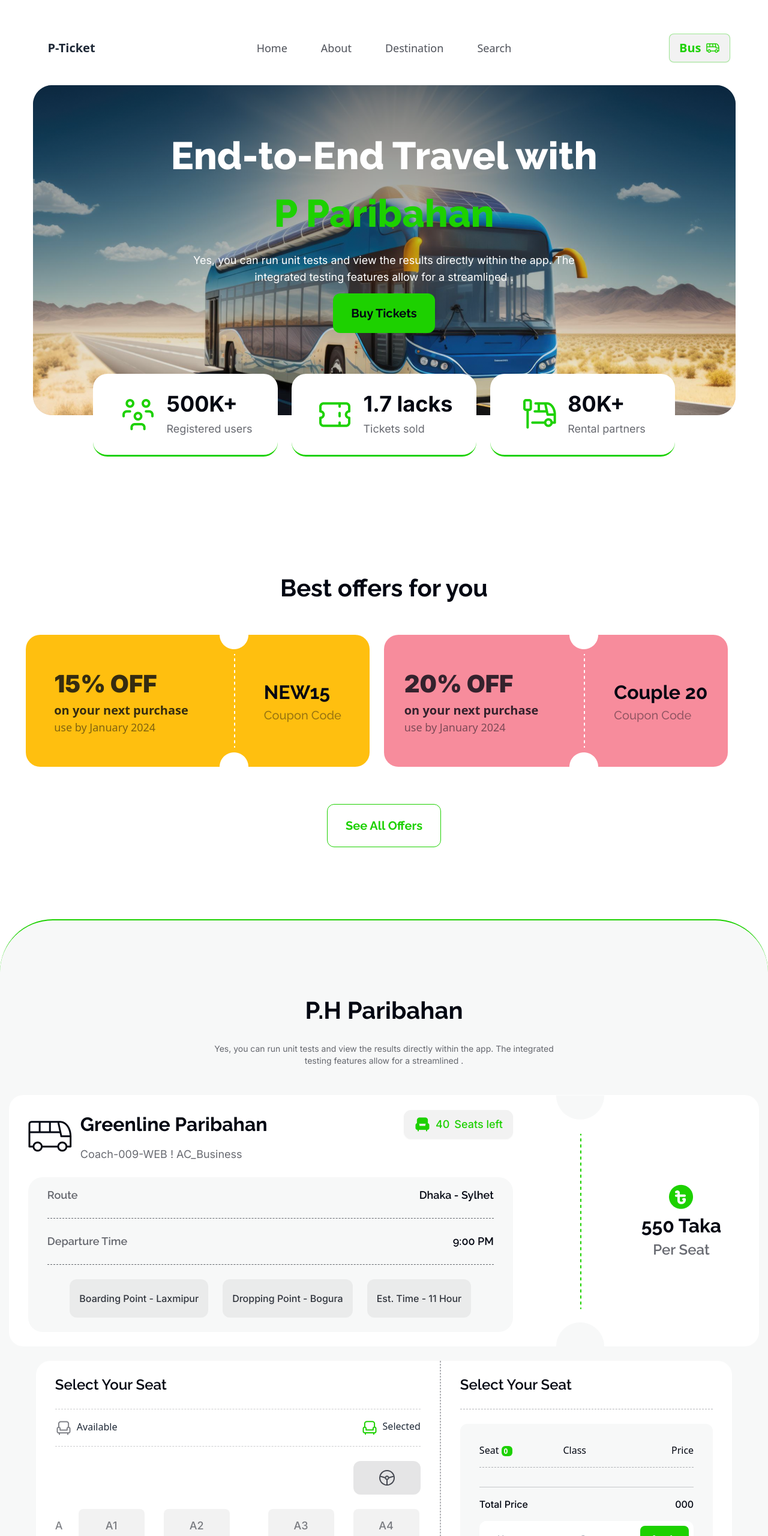
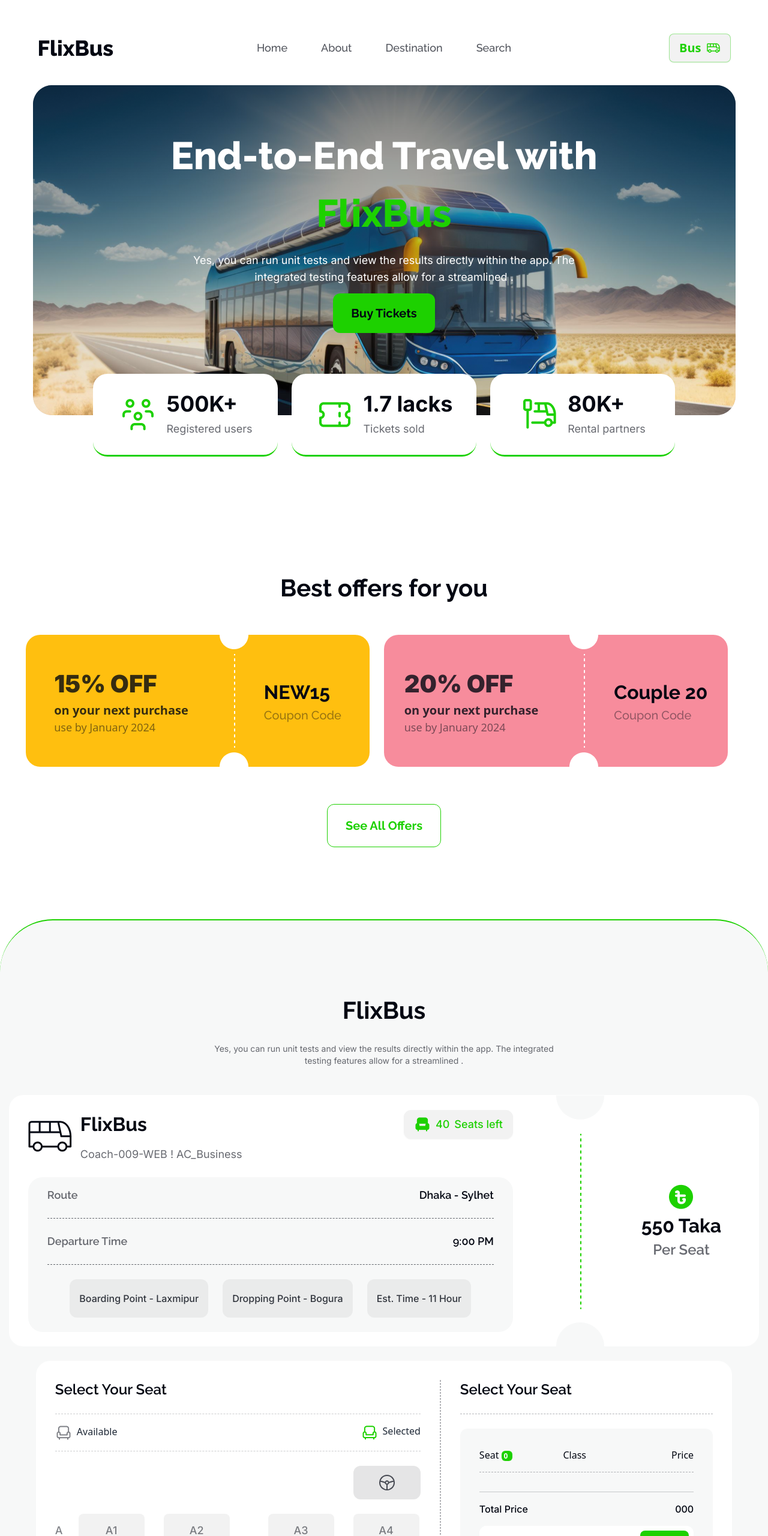
Before and after one commit to rijviislam/ph-assignment-5-smart-ticketing, a plain HTML site: page index.html in a window 1280 px wide. Shown: the top 2560 px of the page at 60% size. Drawn offline with nearby package versions, Linux system fonts and the light colour scheme.

Commit message:
feat: chnage the name

```diff
--- a/index.html
+++ b/index.html
@@ -91,20 +91,28 @@
               <li><a>Search</a></li>
             </ul>
           </div>
-          <a class="btn btn-ghost text-xl">P-Ticket</a>
+          <a class="text-4xl font_two font-extrabold text-[#030712]">FlixBus</a>
         </div>
         <div class="navbar-center hidden lg:flex">
           <ul class="flex gap-14 px-1">
-            <li class="cursor-pointer text-[#030712b3] font-medium text-lg">
+            <li
+              class="cursor-pointer text-[#030712b3] font_two font-medium text-lg"
+            >
               <a>Home</a>
             </li>
-            <li class="cursor-pointer text-[#030712b3] font-medium text-lg">
+            <li
+              class="cursor-pointer text-[#030712b3] font_two font-medium text-lg"
+            >
               <a>About</a>
             </li>
-            <li class="cursor-pointer text-[#030712b3] font-medium text-lg">
+            <li
+              class="cursor-pointer text-[#030712b3] font_two font-medium text-lg"
+            >
               <a>Destination</a>
             </li>
-            <li class="cursor-pointer text-[#030712b3] font-medium text-lg">
+            <li
+              class="cursor-pointer text-[#030712b3] font_two font-medium text-lg"
+            >
               <a>Search</a>
             </li>
           </ul>
@@ -132,7 +140,7 @@
           <div class="absolute top-[70px] text-center">
             <h1 class="font_two text-[64px] font-extrabold text-[#FFF]">
               End-to-End Travel with <br />
-              <span class="text-[#1DD100]">P Paribahan</span>
+              <span class="text-[#1DD100]">FlixBus</span>
             </h1>
             <p class="mt-4 mb-8 text-[#FFF] font_one font-normal text-lg">
               Yes, you can run unit tests and view the results directly within
@@ -267,7 +275,7 @@
         class="w-full border-t-[2px] border-[#1DD100] rounded-[88px] mt-[120px] bg-[#F7F8F8] flex flex-col items-center"
       >
         <h1 class="mt-[120px] font_two text-[40px] font-bold text-[#030712]">
-          P.H Paribahan
+          FlixBus
         </h1>
         <p
           class="lg:w-[735px] mt-6 text-center font-normal text-sm font_one text-[#03071299]"
@@ -286,7 +294,7 @@
                 <img src="./assets/bus-logo.png" alt="" />
                 <div class="flex flex-col gap-3">
                   <h1 class="font_two font-bold text-[32px] text-[#030712]">
-                    Greenline Paribahan
+                    FlixBus
                   </h1>
                   <p class="font_one text-lg font-normal text-[#03071299]">
                     Coach-009-WEB ! AC_Business
@@ -358,10 +366,10 @@
           </div>
         </div>
         <!-- SEAT COLLECTION  -->
-        <div class="flex bg-[#FFF] px-8 mb-[120px] rounded-3xl pb-8">
+        <div class="flex bg-[#FFF] px-8 mb-[120px] rounded-3xl py-8">
           <div class="">
             <div class="">
-              <h1 class="text-[#030712] py-6 font_two font-semibold text-2xl">
+              <h1 class="text-[#030712] pb-6 font_two font-semibold text-2xl">
                 Select Your Seat
               </h1>
               <div
@@ -758,14 +766,14 @@
           <p class="border border-dashed border-[#0307144d] mx-8 w-[1px]"></p>
 
           <!-- DYNAMIC SET CHART  TITLE-->
-          <div>
+          <div class="">
             <h1
-              class="text-[#030712] border-b border-dashed border-[#0307144d] py-6 font_two font-semibold text-2xl mb-6"
+              class="text-[#030712] pb-6 border-b border-dashed border-[#0307144d] font_two font-semibold text-2xl"
             >
               Select Your Seat
             </h1>
             <!-- DYNAMIC SET CHART  -->
-            <div class="bg-[#F7F8F8] p-8 rounded-xl">
+            <div class="bg-[#F7F8F8] p-8 rounded-xl mt-6">
               <div class="flex flex-col border-b-dashed border-[#0307124d]">
                 <div
                   class="flex pb-4 border-b border-dashed border-[#0307144d]"
@@ -944,11 +952,13 @@
     >
       <div class="flex justify-between items-center">
         <nav class="flex gap-4 flex-col">
-          <h6 class="footer-title font-extrabold text-4xl font_two text-white">
-            P-Ticket
+          <h6
+            class="footer-title font-extrabold text-4xl font_two text-white cursor-pointer"
+          >
+            FlixBus
           </h6>
           <div class="font-normal text-lg text-[#ffffffcc]">
-            P-Ticket is a digital platform to make your <br />
+            FlixBus is a digital platform to make your <br />
             daily commuting better.
           </div>
         </nav>
@@ -967,13 +977,15 @@
           @all rights reserved, P-Ticket services limited.2024
         </p>
         <div class="flex items-center gap-8">
-          <p class="text-base font-medium font_one text-[#FFF]">
+          <p class="text-base font-medium cursor-pointer font_one text-[#FFF]">
             Terms & condition
           </p>
-          <p class="text-base font-medium font_one text-[#FFF]">
+          <p class="text-base font-medium cursor-pointer font_one text-[#FFF]">
             Return & refund policy
           </p>
-          <p class="text-base font-medium font_one text-[#FFF]">
+          <p
+            class="text-base font-medium cursor-pointer cursor-pointerfont_one text-[#FFF]"
+          >
             Privacy policy
           </p>
         </div>
--- a/myscript.js
+++ b/myscript.js
@@ -6,7 +6,6 @@ let totalCountedSeats = parseInt(countSeats);
 const input = document.getElementById("inp");
 const applyBtn = document.getElementById("apply");
 
-// coupon //
 
 function setSeatBgColor(seatId) {
   const seat = document.getElementById(seatId);
@@ -60,7 +59,6 @@ for (const eachSeat of seatPlan) {
       grandTotalFear += 550;
       grandTotalPriceSeat.innerText = grandTotalFear;
 
-      //   COUPON CODE //
     } else {
       return alert("You only select up to 4 seat");
     }
@@ -75,7 +73,6 @@ applyBtn.addEventListener("click", () => {
     const grandTotalPrice = document.getElementById("grandTotal");
     const inputApply = document.getElementById("inpApply");
 
-    //   NEW 15 DISCOUNT CALCULATION //
     if (inputValue === "New15") {
       const discountPrice = totalTicketFare * 0.15;
       const totalGrandPrice = totalTicketFare - discountPrice;
@@ -86,7 +83,6 @@ applyBtn.addEventListener("click", () => {
       const totalGrandPrice = totalTicketFare - discountPrice;
       grandTotalPrice.innerText = totalGrandPrice;
       inputApply.classList.add("hidden");
-      //   COUPLE 20 DISCOUNT CALCULATION //
     } else {
       return alert("invalid coupon code!");
     }
```
